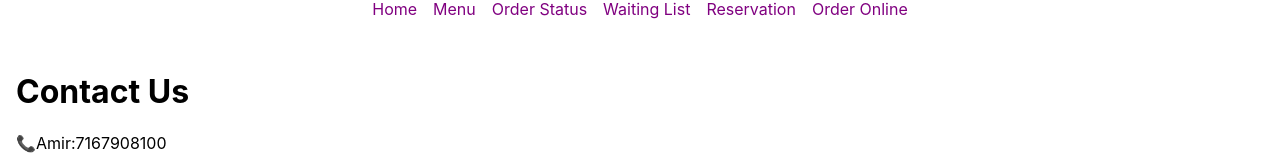
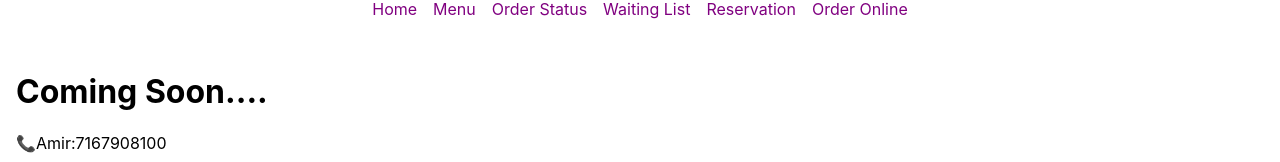
Before and after one commit to Sajjad5037/RafisKitchen, a React (Create React App) app: page /contact in a window 1280 px wide. Shown: the part 217-379 px from the top of the page. Built offline with nearby package versions, Linux system fonts and the light colour scheme.

Commit message:
Update contact.js

```diff
--- a/src/pages/contact.js
+++ b/src/pages/contact.js
@@ -1,7 +1,7 @@
 function Contact() {
   return (
     <div>
-      <h1 style={{ fontSize: "2rem", fontWeight: "bold" }}>Contact Us</h1>
+      <h1 style={{ fontSize: "2rem", fontWeight: "bold" }}>Coming Soon....</h1>
       <p>📞Amir:7167908100</p>
     </div>
   );
```
